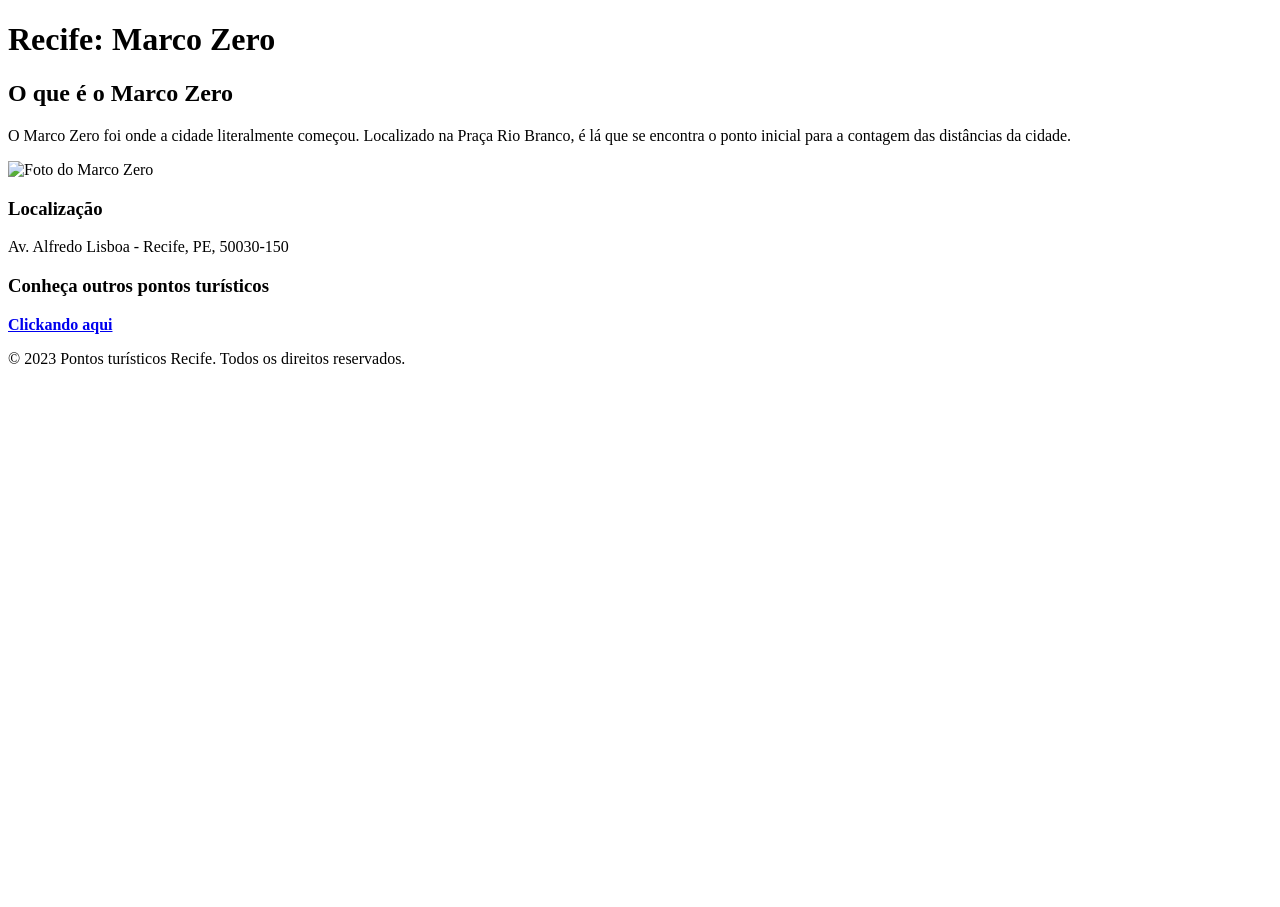
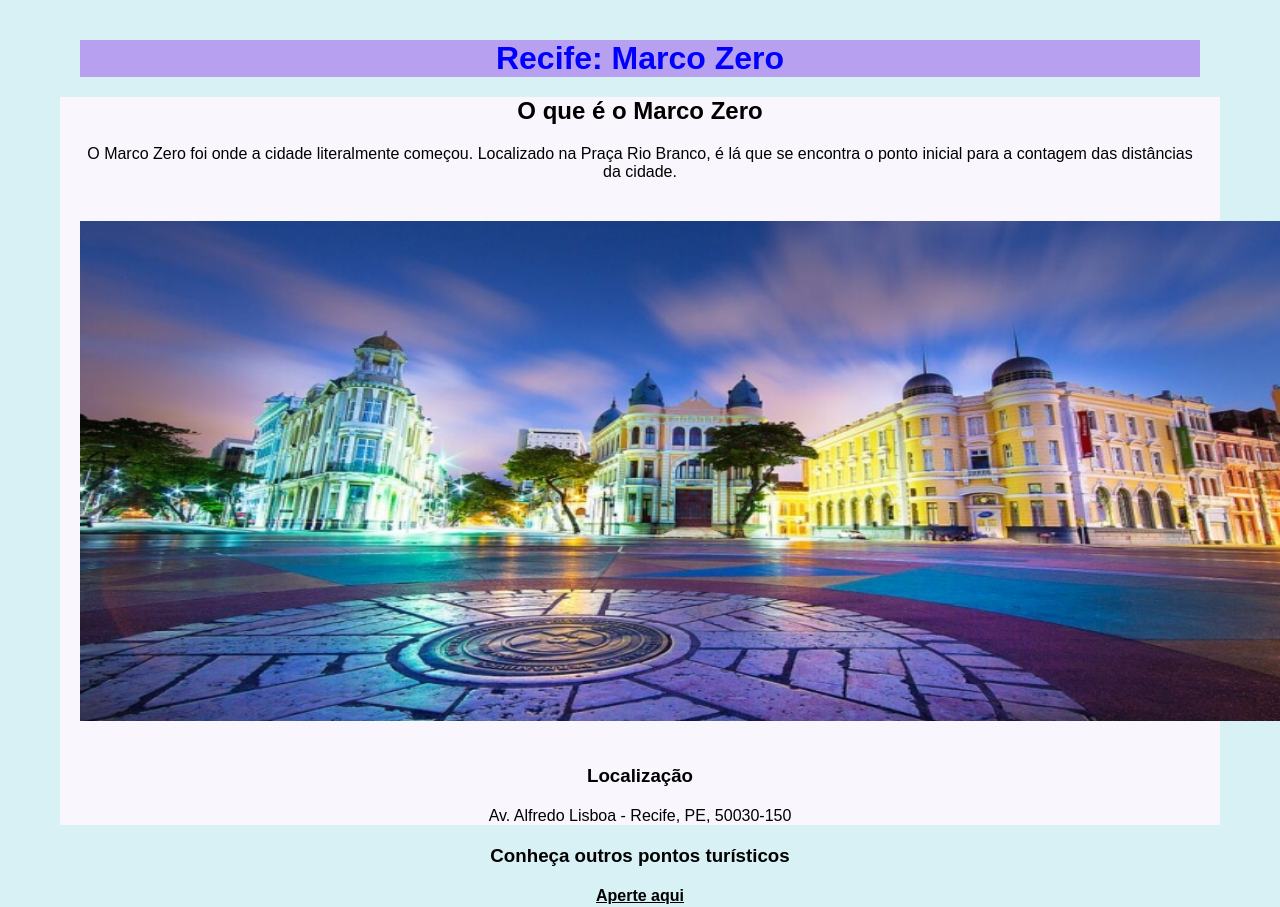
Before and after one commit to Shyntt01/ProjetoRecife, a plain HTML site: page index.html in a window 1280 px wide. Shown: the top 907 px of the page. Before the commit the page ends 800 px from the top, so only its background shows below. Drawn offline with Linux system fonts and the light colour scheme.

Commit message:
Finalizado

```diff
--- a/index.html
+++ b/index.html
@@ -3,21 +3,22 @@
   <head>
     <meta charset="UTF-8">
     <meta name="viewport" content="width=device-width, initial-scale=1.0">
+    <link rel="stylesheet" href="style.css">
     <title>Recife: Marco Zero</title>
   </head>
   <body>
     <header>
-      <h1>Recife: Marco Zero</h1>
+      <h1 id="titulo">Recife: Marco Zero</h1>
     </header>
     <main>
       <h2>O que é o Marco Zero</h2>
       <p>O Marco Zero foi onde a cidade literalmente começou. Localizado na Praça Rio Branco, é lá que se encontra o ponto inicial para a contagem das distâncias da cidade.</p>
-      <img src="/ProjetoRecife/assets/imgs/MarcoZero.jpg" alt="Foto do Marco Zero" width="1200" height="500">
+      <img src="/imgs/MarcoZero.jpg" alt="Foto do Marco Zero" width="1200" height="500">
       <h3>Localização</h3>
       <p>Av. Alfredo Lisboa - Recife, PE, 50030-150</p>
     </main>
     <footer>
-        <h3>Conheça outros pontos turísticos</h3><a href="Outrospontos.html"><b> Clickando aqui</b></a>
+        <h3>Conheça outros pontos turísticos</h3><a href="Outrospontos.html"><b> Aperte aqui</b></a>
       <p>&copy; 2023 Pontos turísticos Recife. Todos os direitos reservados.</p>
     </footer>
   </body>
--- /dev/null
+++ b/style.css
@@ -0,0 +1,23 @@
+* {
+    font-family: 'Maven Pro', sans-serif;
+    color: #000000;
+    margin: 0;
+    padding: 0;
+    box-sizing: border-box;
+    text-align: center;
+    margin: 20px;
+    background-color: rgb(215, 241, 245);
+  }
+  #titulo {
+    color: blue;
+    font-size: 2rem;
+    text-align: center;
+    background-color: #b8a0f1;
+  }
+
+main,
+main h2,
+main p,
+main h3 {
+    background-color: #f9f7fd;
+}
```
Also changed, not shown: Outrospontos.html (+2 -2 lines).
